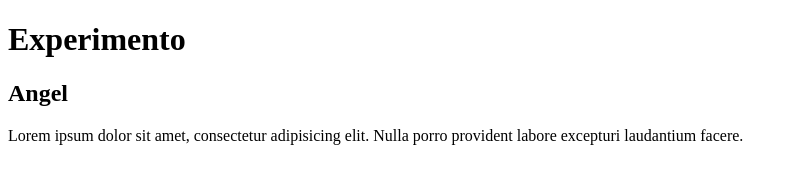
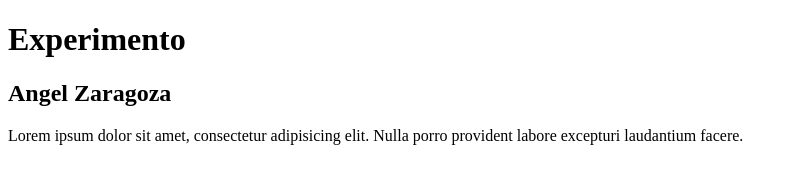
Before and after one commit to AngelKero/experimento, a plain HTML site: page index.html in a window 1280 px wide. Shown: the whole page, without its empty margins (0-794 px from the left). Drawn offline with Linux system fonts and the light colour scheme.

Commit message:
Nueva descripcion

```diff
--- a/index.html
+++ b/index.html
@@ -10,7 +10,7 @@
         <h1>Experimento</h1>
     </header>
     <div class="container">
-        <h2>Angel</h2>
+        <h2>Angel Zaragoza</h2>
     </div>
     <footer>
         <p>Lorem ipsum dolor sit amet, consectetur adipisicing elit. Nulla porro provident labore excepturi laudantium facere.</p>
```
